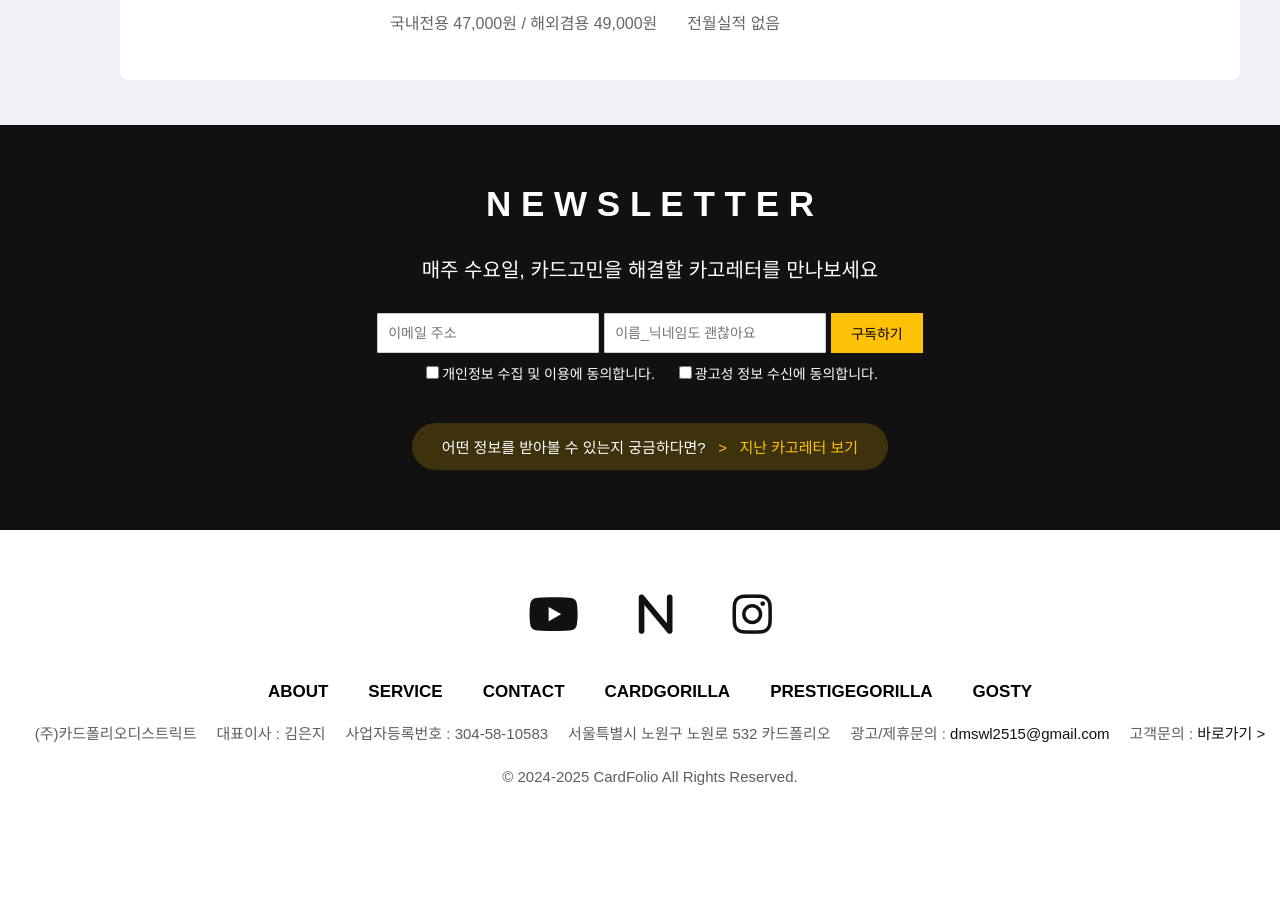
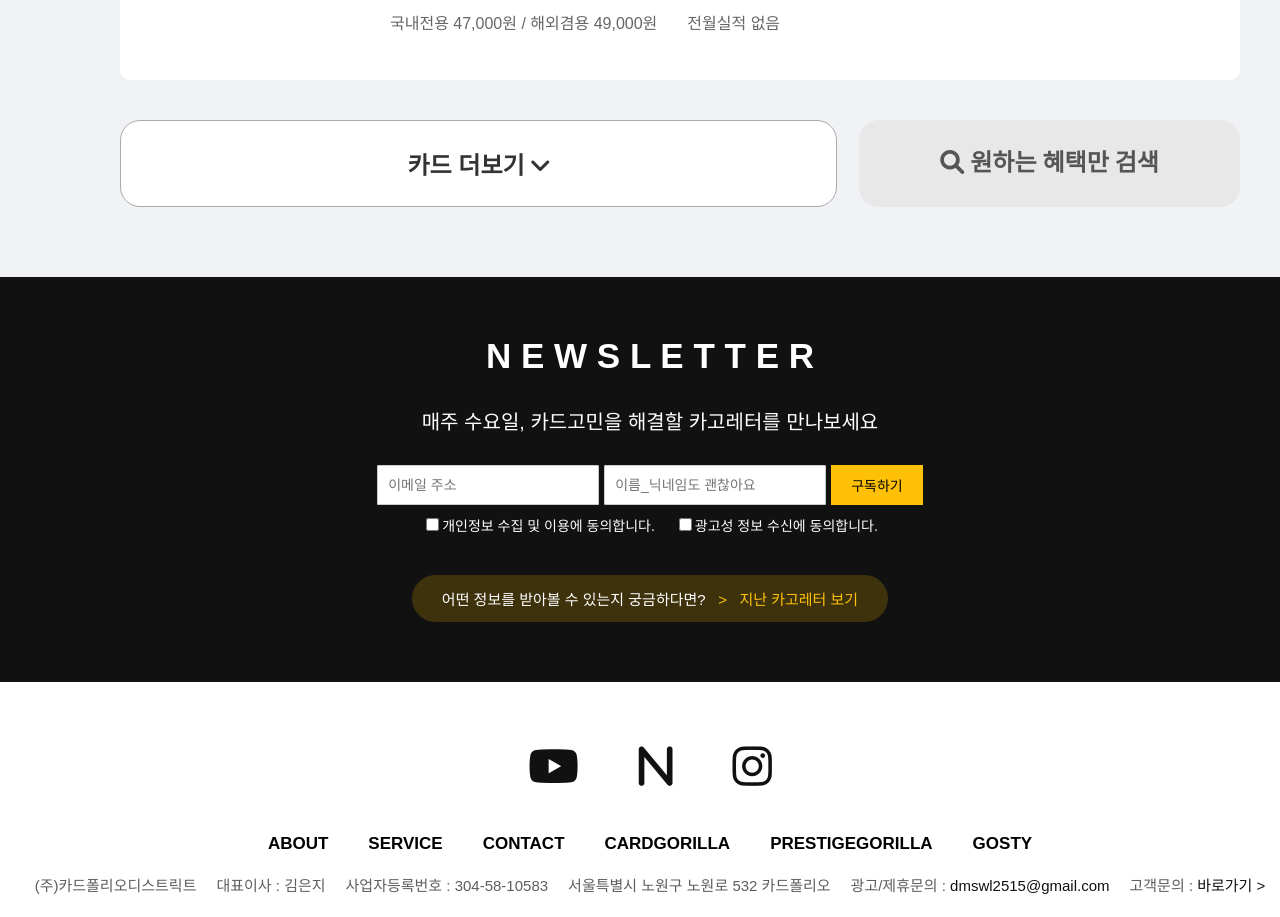
Before and after one commit to dmswl2515/CardFolio, a React (Create React App) app in the folder frontend/: page /card in a window 1280 px wide. Shown: the part 2540-3457 px from the top of the page. Before the commit the page ends 3340 px from the top, so only its background shows below. Built offline with nearby package versions, Linux system fonts and the light colour scheme.

Commit message:
[skip ci]

```diff
--- a/frontend/src/Pages/CardPage/CardPage.css
+++ b/frontend/src/Pages/CardPage/CardPage.css
@@ -96,3 +96,42 @@
 .card-list-section {
     min-width: 1300px;
 }
+
+.button-container {
+    max-width: 1120px;
+    display: flex;
+    justify-content: space-between;
+    margin: 40px 90px;
+}
+
+.more-cards-btn,
+.search-benefits-btn {
+    font-size: 1.5em;
+    font-weight: bold;
+    border-radius: 20px;
+    padding: 25px 40px;
+    cursor: pointer;
+}
+
+.more-cards-btn {
+    width: 64%;
+    color: #333;
+    background-color: #fff;
+    border: 1px solid #aaa
+}
+
+.search-benefits-btn {
+    width: 34%;
+    color: #555;
+    background-color: #e8e8e8;
+    border: none;
+}
+
+.more-cards-btn:hover {
+    background-color: #f8f5f5;
+}
+
+.search-benefits-btn:hover {
+    color: #333;
+    background-color: #d6d6d6;
+}
--- a/frontend/src/Pages/CardPage/CardPage.jsx
+++ b/frontend/src/Pages/CardPage/CardPage.jsx
@@ -61,9 +61,19 @@ const CardPage = () => {
                             체크카드
                         </button>
                     </div>
+
                     {filteredCards.map((card, index) => (
                         <CardInformation key={index} card={card} />
                     ))}
+
+                    <div className="button-container">
+                        <button className="more-cards-btn">
+                            카드 더보기 <i class="fa-solid fa-angle-down"></i>
+                        </button>
+                        <button className="search-benefits-btn">
+                            <i class="fa-solid fa-magnifying-glass benefits-search-icon"> 원하는 혜택만 검색</i>
+                        </button>
+                    </div>
                 </section>
             </div>
         </div>
```
